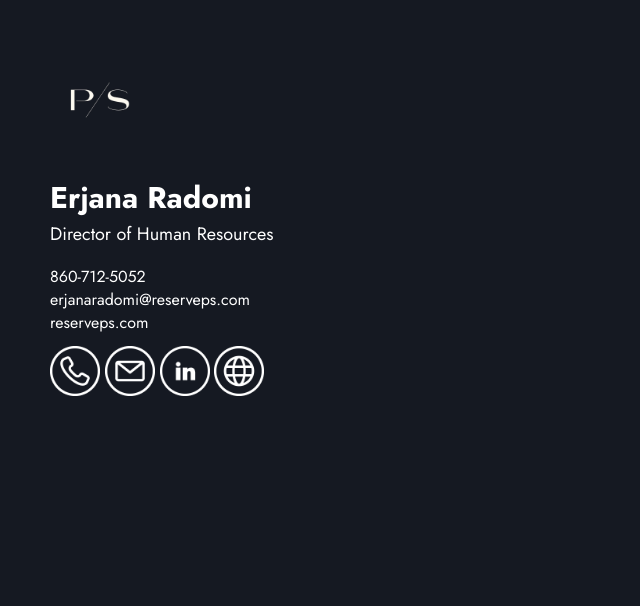
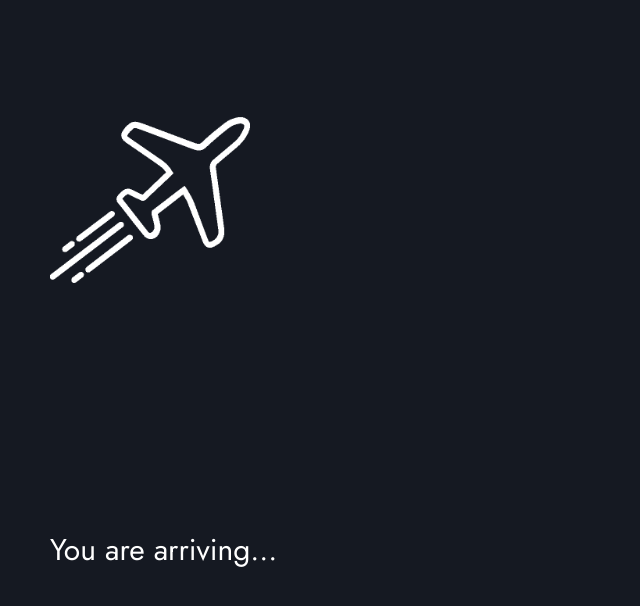
Before and after one commit to HarrisonCBerger/era, a plain HTML site: page index.html in a window 1280 px wide. Shown: the whole page, without its empty margins (0-640 px from the left). Drawn offline with Linux system fonts and the light colour scheme.

Commit message:
Tried adding scaling dots to preloader
and fixed preloaded position

```diff
--- a/app.js
+++ b/app.js
@@ -1,7 +1,7 @@
 //Need to make a function that gets rid of the preloader
 
 
-window.addEventListener("load", () => {
+// window.addEventListener("load", () => {
 	const preload = document.querySelector(".preload");
 	preload.classList.add("preload-finish");
 })
--- a/index.html
+++ b/index.html
@@ -14,10 +14,15 @@
 
 <body>
 	<!-- Preloader -->
-	<div class="preload">
+	<section class="preload">
 		<img class="icon airplane" src="img/aeroplane-white.png" alt="airplane">
 		<h3>You are arriving...</h3>
-	</div>
+
+	<!-- Dots -->
+		<div></div>
+		<div></div>
+		<div></div>
+	</section>
 
 <header>
 	<!-- PS Logo -->
@@ -37,16 +42,16 @@
 </header>
 
 
-	<div>
+	<section>
 		<h1>Erjana Radomi</h1>
 		<p class="title">Director of Human Resources</p>
 		<a class="link" href="tel:+18607125052">860-712-5052</a> <br>
 		<a class="link" href="mailto:erjanaradomi@reserveps.com">erjanaradomi@reserveps.com</a> <br>
 		<a class="link" href="https://reserveps.com/" target="_blank">reserveps.com</a>
-	</div>
+	</section>
 
 	<!-- Phone -->
-	<div class="inline-block">
+	<section> class="inline-block">
 		<p class="phone inline-block">
 			<a class="icon inline-block" href="tel:+18607125052">
 	        	<img alt="Phone" src="img/call-white.png">
@@ -73,7 +78,7 @@
 				<img alt="Website" src="img/web-white.png">
 			</a>
 		</p>
-	</div>
+	</section>
 
 <script src="./app.js"></script>
 </body>
--- a/style.css
+++ b/style.css
@@ -6,8 +6,20 @@ body{
   margin: 50px;
 }
 
+/* For scaling animation
 div{
   cursor:pointer;
+  height: 40px;
+  width: 40px;
+  border-radius: 50%;
+  display: inline-block;
+  margin: .5rem;
+  animation: scaling 2.5s ease-in-out infinite;
+}
+*/
+
+section{
+  cursor: pointer;
 }
 
 img{
@@ -75,14 +87,6 @@ color: white;
 
 /*landing page*/
 
-/*Maybe remove this
-*{
-  margin: 0;
-  padding: 0;
-  box-sizing: border-box;
-}
-*/
-
 .preload{
   position: fixed;
   top: 0;
@@ -90,24 +94,26 @@ color: white;
   height: 100vh;
   background: #151922;
   display: flex;
-  justify-content: center;
-  align-items: center;
+  justify-content: left;
+  align-items: left;
   transition: opacity 0.5s ease;
+  margin-top: 50px;
 }
 
 .airplane{
   height: 200px;
-  animation: airplane 1s ease infinite alternate;
+  animation: airplane 1s ease-in-out infinite alternate;
 }
 
 .preload h3{
   position: absolute;
-  top: 75%;
+  top: 60%;
   transform: translateY(-75%);
   color: white;
-  font-size: 40px;
+  font-size: 30px;
   font-family: 'Jost', sans-serif;
   font-weight: 400;
+  padding-top: -100px;
 }
 
 .preload-finish{
@@ -123,3 +129,34 @@ color: white;
     transform: translateY(50px);
   }
 }
+
+
+/* For scaling animation
+
+@keyframes scaling{
+  0%, 100%{
+    transform: scale(0.2);
+    background-color: white;
+  }
+  40%{
+    transform: scale(1);
+    background-color: gray;
+  }
+  50%{
+    transform: scale(1);
+    background-color: darkgray;
+  }
+}
+
+div:nth-child(0){
+  animation-delay: 0s;
+}
+
+div:nth-child(1){
+  animation-delay: 0.2s;
+}
+
+div:nth-child(2){
+  animation-delay: 0.4s;
+}
+*/
```
Also changed, not shown: index3.html (added, +27 -0 lines), style3.css (added).
